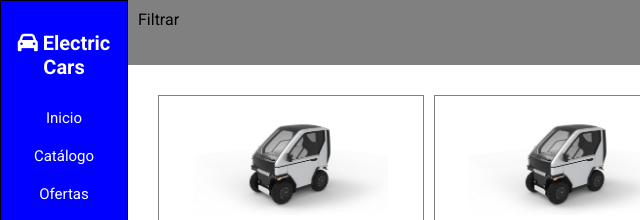
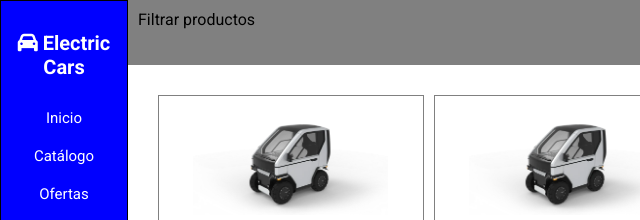
Before and after one commit to gvalenzuelac93/Desaf-o3, a plain HTML site: page index.html in a window 1280 px wide. Shown: the top 220 px of the page, 0-640 px from the left. Drawn offline with Linux system fonts and the light colour scheme.

Commit message:
modificacion de prueba

```diff
--- a/index.html
+++ b/index.html
@@ -29,7 +29,7 @@
         <a href="#">Ofertas</a>
         <a href="#">Contacto</a>
       </div></nav>
-      <section>Filtrar</section>
+      <section>Filtrar productos</section>
       <main>
         <div class="galeria">
           <div class="productos">
```
